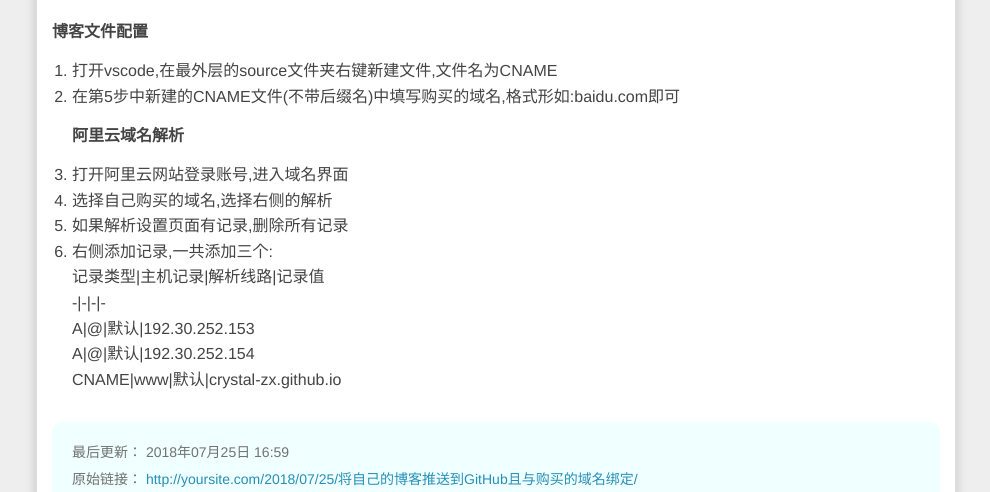
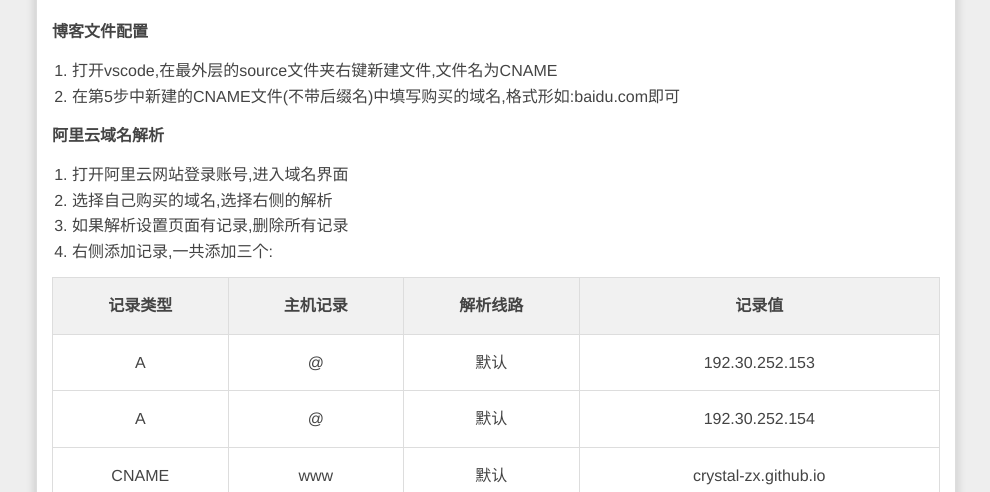
Before and after one commit to Crystal-Zx/Crystal-Zx.github.io, a plain HTML site: page 2018/07/25/将自己的博客推送到GitHub且与购买的域名绑定/index.html in a window 1280 px wide. Shown: the part 2707-3199 px from the top of the page, without its empty margins (144-1134 px from the left). Drawn offline with nearby package versions, Linux system fonts and the light colour scheme; some packages are replaced by stand-ins of ours; a script that the page names is missing.

Commit message:
Site updated: 2018-07-25 17:00:40

```diff
--- a/2018/07/25/将自己的博客推送到GitHub且与购买的域名绑定/index.html
+++ b/2018/07/25/将自己的博客推送到GitHub且与购买的域名绑定/index.html
@@ -15,7 +15,7 @@
 <meta property="og:site_name" content="Aimee">
 <meta property="og:description" content="GitHub相关设置注册GitHub账号,打开GitHub,点击右上角sign up注册个人账号,SSH key配置步骤如下: 新建SSH Key  在桌面右键选择git bash here 创建本地ssh key,输入以下命令: 1ssh-keygen -t rsa -C &quot;邮箱&quot; 回车,然后记录下SSH的默认保存路径  后续一路回车,直到出现很多泡沫的图案 打开SSH默认保存路径,找到id_r">
 <meta property="og:locale" content="zh-CN">
-<meta property="og:updated_time" content="2018-07-25T08:59:00.666Z">
+<meta property="og:updated_time" content="2018-07-25T09:00:20.282Z">
 <meta name="twitter:card" content="summary">
 <meta name="twitter:title" content="将自己的博客推送到GitHub且与购买的域名绑定">
 <meta name="twitter:description" content="GitHub相关设置注册GitHub账号,打开GitHub,点击右上角sign up注册个人账号,SSH key配置步骤如下: 新建SSH Key  在桌面右键选择git bash here 创建本地ssh key,输入以下命令: 1ssh-keygen -t rsa -C &quot;邮箱&quot; 回车,然后记录下SSH的默认保存路径  后续一路回车,直到出现很多泡沫的图案 打开SSH默认保存路径,找到id_r">
@@ -215,16 +215,48 @@
 </ol>
 <h3 id="域名绑定博客"><a href="#域名绑定博客" class="headerlink" title="域名绑定博客"></a>域名绑定博客</h3><h5 id="博客文件配置"><a href="#博客文件配置" class="headerlink" title="博客文件配置"></a>博客文件配置</h5><ol>
 <li>打开vscode,在最外层的source文件夹右键新建文件,文件名为CNAME</li>
-<li>在第5步中新建的CNAME文件(不带后缀名)中填写购买的域名,格式形如:baidu.com即可<h5 id="阿里云域名解析"><a href="#阿里云域名解析" class="headerlink" title="阿里云域名解析"></a>阿里云域名解析</h5></li>
+<li>在第5步中新建的CNAME文件(不带后缀名)中填写购买的域名,格式形如:baidu.com即可</li>
+</ol>
+<h5 id="阿里云域名解析"><a href="#阿里云域名解析" class="headerlink" title="阿里云域名解析"></a>阿里云域名解析</h5><ol>
 <li>打开阿里云网站登录账号,进入域名界面</li>
 <li>选择自己购买的域名,选择右侧的解析</li>
 <li>如果解析设置页面有记录,删除所有记录</li>
-<li>右侧添加记录,一共添加三个:<br>记录类型|主机记录|解析线路|记录值<br>-|-|-|-<br>A|@|默认|192.30.252.153<br>A|@|默认|192.30.252.154<br>CNAME|www|默认|crystal-zx.github.io</li>
+<li>右侧添加记录,一共添加三个:</li>
 </ol>
+<table>
+<thead>
+<tr>
+<th>记录类型</th>
+<th>主机记录</th>
+<th>解析线路</th>
+<th>记录值</th>
+</tr>
+</thead>
+<tbody>
+<tr>
+<td>A</td>
+<td>@</td>
+<td>默认</td>
+<td>192.30.252.153</td>
+</tr>
+<tr>
+<td>A</td>
+<td>@</td>
+<td>默认</td>
+<td>192.30.252.154</td>
+</tr>
+<tr>
+<td>CNAME</td>
+<td>www</td>
+<td>默认</td>
+<td>crystal-zx.github.io</td>
+</tr>
+</tbody>
+</table>
 
             <div class="post-copyright">
     <div class="content">
-        <p>最后更新： 2018年07月25日 16:59</p>
+        <p>最后更新： 2018年07月25日 17:00</p>
         <p>原始链接： <a class="post-url" href="/2018/07/25/将自己的博客推送到GitHub且与购买的域名绑定/" title="将自己的博客推送到GitHub且与购买的域名绑定">http://yoursite.com/2018/07/25/将自己的博客推送到GitHub且与购买的域名绑定/</a></p>
         <footer>
             <a href="http://yoursite.com">
```
